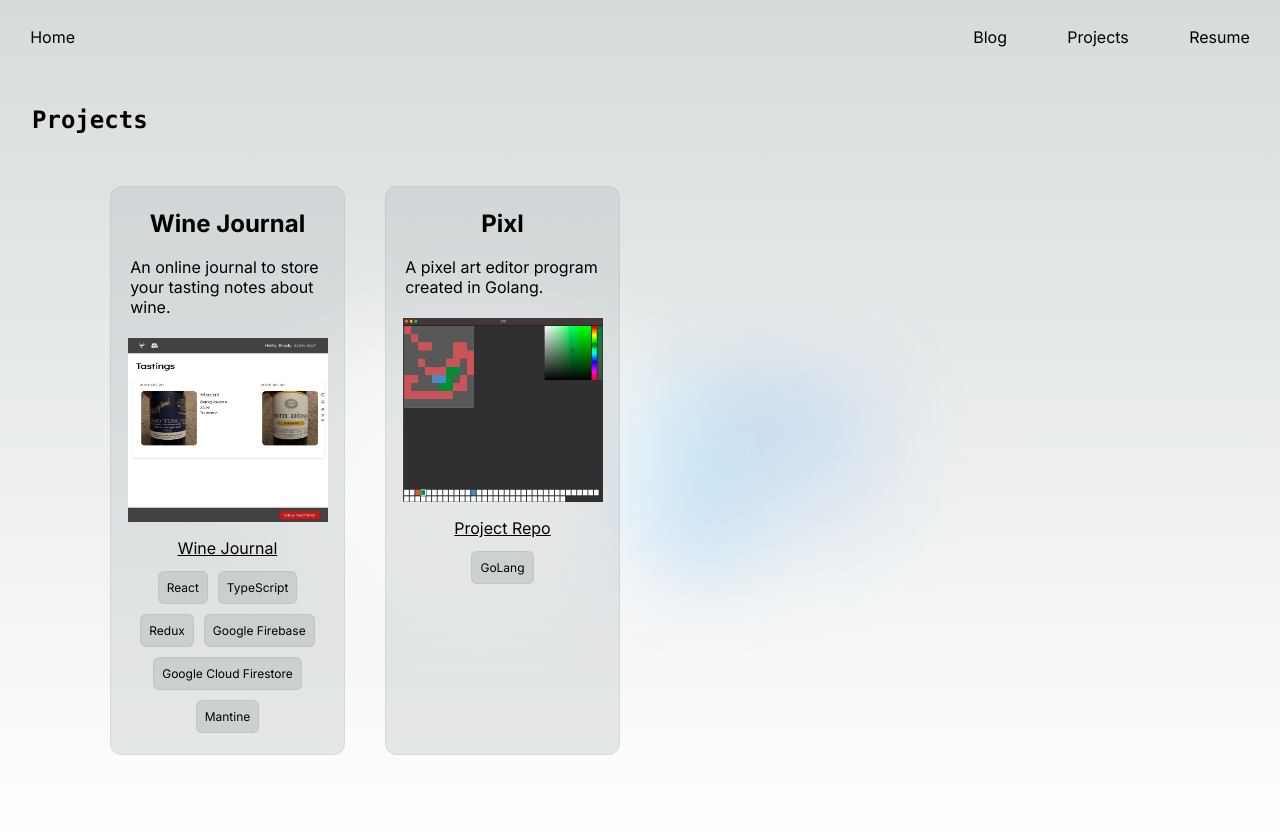
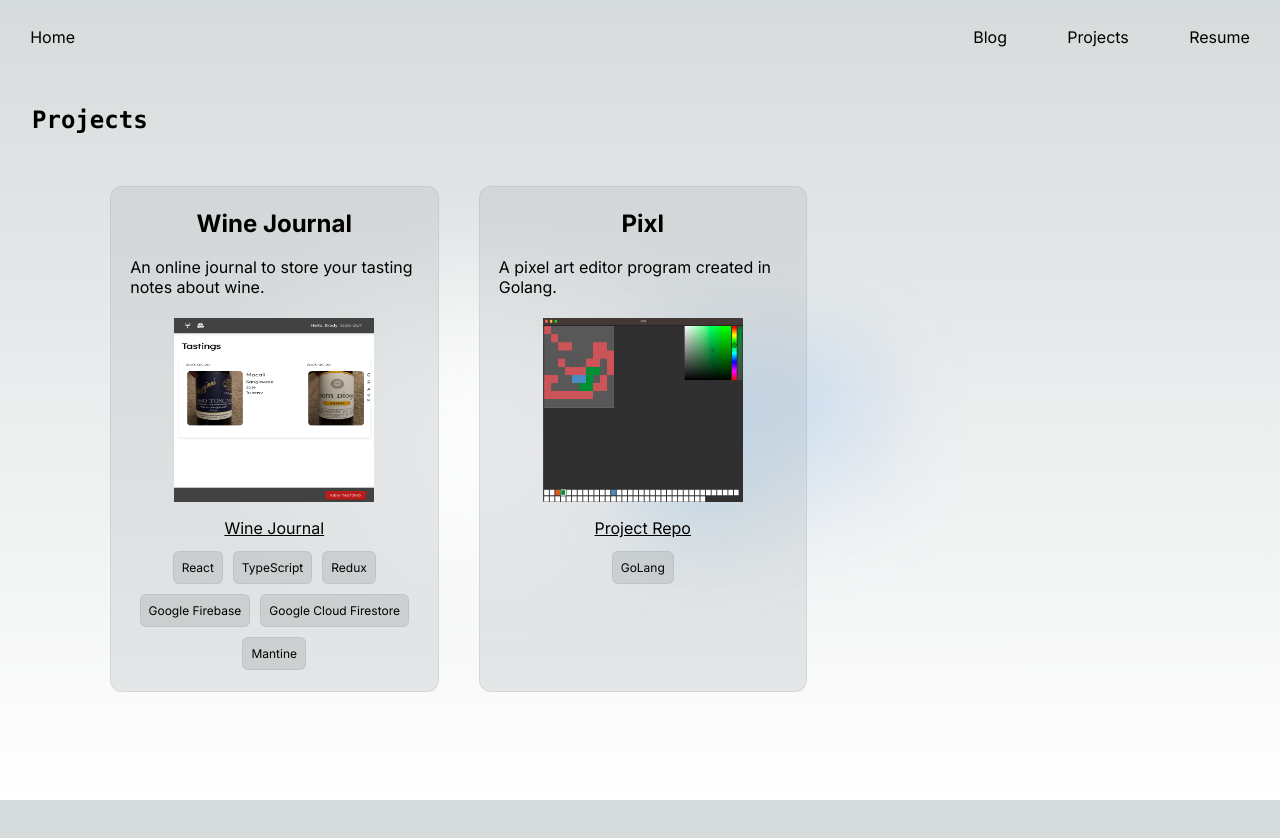
Before and after one commit to bpeterson1663/portfolio, a Next.js app: page /projects in a window 1280 px wide. After the commit the page ends 800 px from the top, so only its background shows below. Built offline with nearby package versions, Linux system fonts and the light colour scheme.

Commit message:
feat(grid): mobile updates

```diff
--- a/src/app/components/grid/grid.module.scss
+++ b/src/app/components/grid/grid.module.scss
@@ -1,21 +1,34 @@
 .grid-container {
   display: grid;
-    grid-template-columns: repeat(4, minmax(25%, auto));
   max-width: 100%;
   width: var(--max-width);
+
+  &.columns-3 {
+    grid-template-columns: repeat(3, minmax(33%, auto));
+  }
+
+  &.columns-4 {
+    grid-template-columns: repeat(4, minmax(25%, auto));
+  }
 }
 
 @media (max-width: 700px) {
   .grid-container {
-      grid-template-columns: 1fr;
     margin-bottom: 120px;
     max-width: 320px;
     text-align: center;
+
+    &.columns-3, &.columns-4 {
+      grid-template-columns: 1fr;
+    }
   }
 }
 
 @media (min-width: 701px) and (max-width: 1120px) {
   .grid-container {
-      grid-template-columns: repeat(2, 50%);
+
+    &.columns-3, &.columns-4 {
+      grid-template-columns: repeat(2, 50%);;
     }
   }
+}
--- a/src/app/components/grid/grid.tsx
+++ b/src/app/components/grid/grid.tsx
@@ -1,6 +1,11 @@
 import { PropsWithChildren } from 'react'
 import styles from './grid.module.scss'
 
-export default function Grid({ children }: PropsWithChildren) {
-  return <div className={styles['grid-container']}>{children}</div>
+interface Props extends PropsWithChildren {
+  columns?: number
 }
+
+export default function Grid({ children, columns = 4 }: Props) {
+  const classes = `${styles['grid-container']} ${styles[`columns-${columns}`]}`
+  return <div className={classes}>{children}</div>
+}
--- a/src/app/projects/page.tsx
+++ b/src/app/projects/page.tsx
@@ -24,7 +24,7 @@ export default function Page() {
 
   return (
     <div>
-      <Grid>
+      <Grid columns={3}>
         {PROJECTS.map((project) => (
           <ProjectCard key={project.id} {...project} />
         ))}
```
Lines whose indentation alone changed are shown as unchanged.
